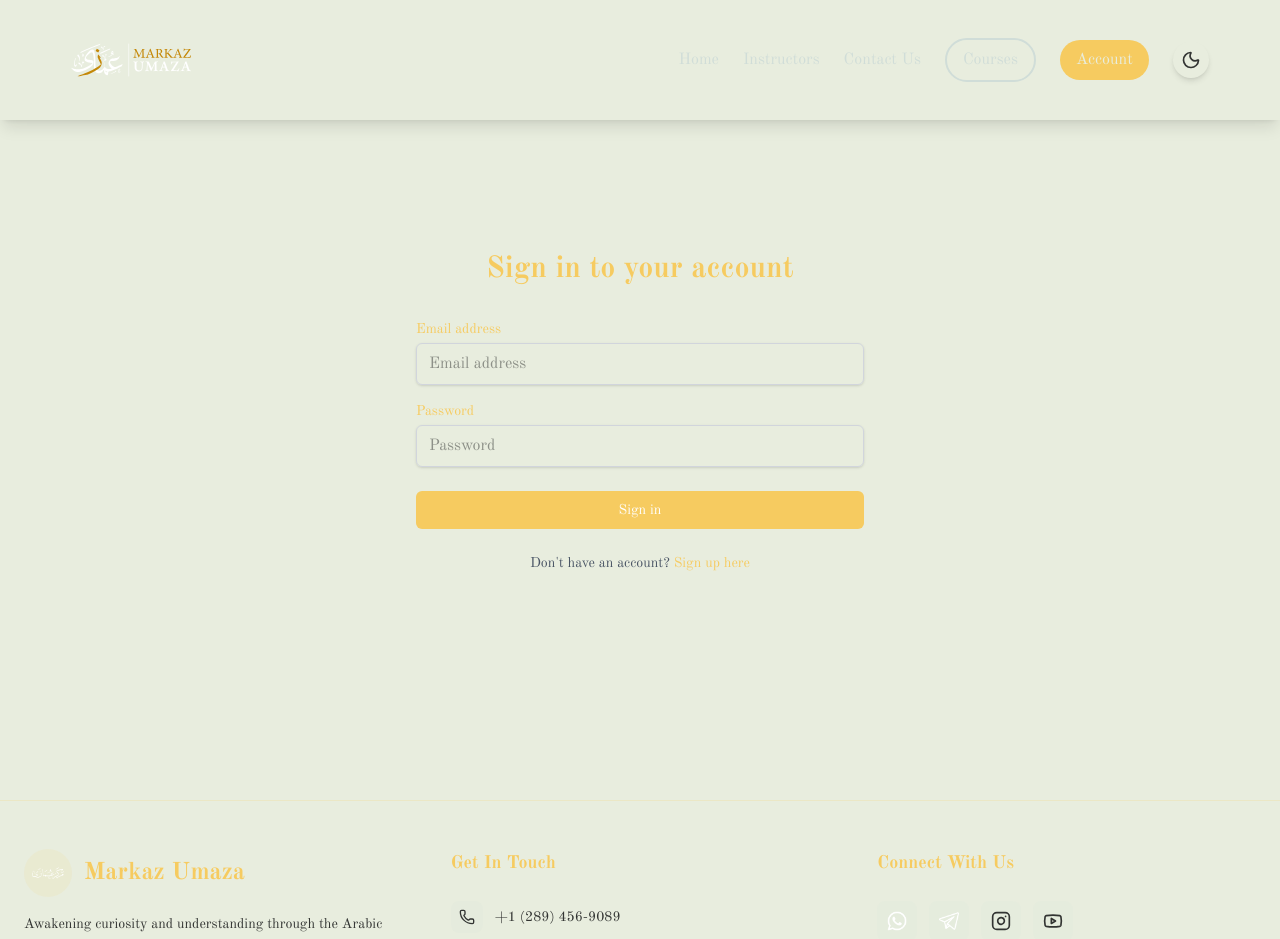
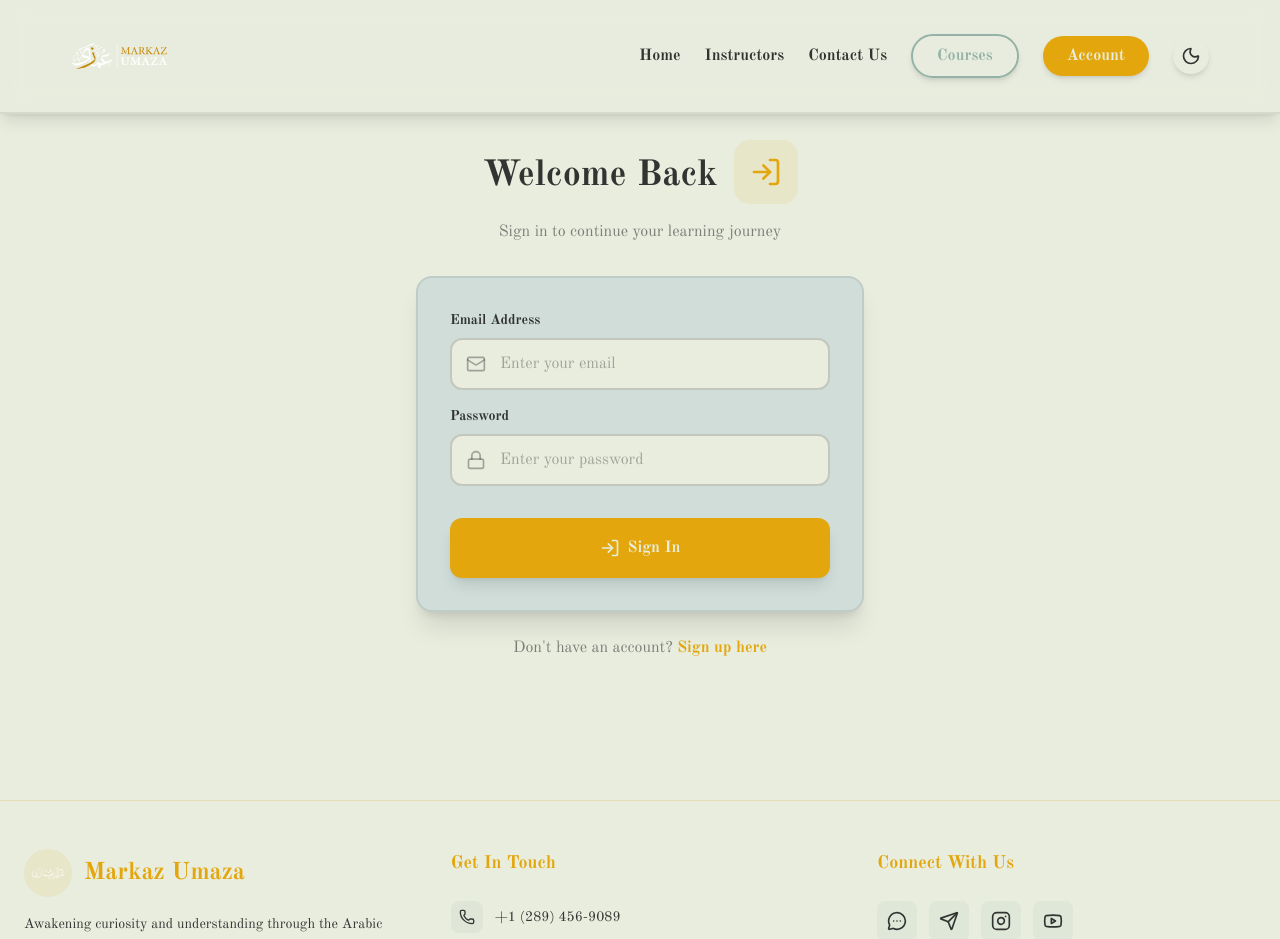
Before and after one commit to AymenS02/markaz-umaza, a Next.js app: page /login in a window 1280 px wide. Shown: the top 939 px of the page. Built offline with nearby package versions, Linux system fonts and the light colour scheme; sample sign-in values are in the browser's storage.

Commit message:
fixed styling, fixed footer

```diff
--- a/app/components/Footer.jsx
+++ b/app/components/Footer.jsx
@@ -3,7 +3,7 @@ import Image from 'next/image'
 import Link from 'next/link'
 
 import {
-  Instagram, Youtube, Mail, Phone, MessageCircle
+  InstagramIcon, YoutubeIcon, SendIcon,  MessageCircleMore, Mail, Phone, MessageCircle
 } from "lucide-react";
 
 const Footer = () => {
@@ -79,42 +79,30 @@ const Footer = () => {
                 href="https://wa.me/12894569089"
                 target="_blank"
                 rel="noopener noreferrer"
-                className='w-10 h-10 rounded-lg bg-secondary/10 hover:bg-primary/20 flex items-center justify-center transition-all duration-300 hover:scale-110 group'
+                className='w-10 h-10 rounded-lg bg-secondary/10 hover:bg-green-800/20 flex items-center justify-center text-foreground hover:text-green-600 transition-all duration-300 hover:scale-110 group'
                 aria-label="WhatsApp"
               >
-                <Image
-                  src="/assets/whatsapp.png"
-                  alt="WhatsApp"
-                  width={20}
-                  height={20}
-                  className='group-hover:scale-110 transition-transform'
-                />
+                <MessageCircleMore size={20} className='group-hover:scale-110 transition-transform' />
               </a>
 
               <a
                 href="https://t.me/markazumaza"
                 target="_blank"
                 rel="noopener noreferrer"
-                className='w-10 h-10 rounded-lg bg-secondary/10 hover:bg-primary/20 flex items-center justify-center transition-all duration-300 hover:scale-110 group'
+                className='w-10 h-10 rounded-lg bg-secondary/10 hover:bg-blue-600/20 flex items-center justify-center text-foreground hover:text-blue-600 transition-all duration-300 hover:scale-110 group'
                 aria-label="Telegram"
               >
-                <Image
-                  src="/assets/telegram.png"
-                  alt="Telegram"
-                  width={20}
-                  height={20}
-                  className='group-hover:scale-110 transition-transform'
-                />
+                <SendIcon size={20} className='group-hover:scale-110 transition-transform' />
               </a>
 
               <a
                 href="https://instagram.com/markazumaza"
                 target="_blank"
                 rel="noopener noreferrer"
-                className='w-10 h-10 rounded-lg bg-secondary/10 hover:bg-accent/20 flex items-center justify-center text-foreground hover:text-accent transition-all duration-300 hover:scale-110'
+                className='w-10 h-10 rounded-lg bg-secondary/10 hover:bg-purple-800/20 flex items-center justify-center text-foreground hover:text-purple-800 transition-all duration-300 hover:scale-110'
                 aria-label="Instagram"
               >
-                <Instagram size={20} />
+                <InstagramIcon size={20} />
               </a>
 
               <a
@@ -124,7 +112,7 @@ const Footer = () => {
                 className='w-10 h-10 rounded-lg bg-secondary/10 hover:bg-error/20 flex items-center justify-center text-foreground hover:text-error transition-all duration-300 hover:scale-110'
                 aria-label="YouTube"
               >
-                <Youtube size={20} />
+                <YoutubeIcon size={20} />
               </a>
             </div>
 
--- a/app/components/Header.jsx
+++ b/app/components/Header.jsx
@@ -21,18 +21,18 @@ const Header = () => {
   if (!hydrated) return null; // Prevent SSR/client mismatch
 
   return (
-    <header className="max-md:hidden fixed top-0 left-0 w-full px-2 bg-background text-foreground shadow-lg z-50">
-      <div className="max-w-[90%] mx-auto flex items-center justify-between">
+    <header className="max-md:hidden fixed top-0 left-0 w-full px-2 bg-background/95 backdrop-blur-md text-foreground shadow-lg border-b-2 border-foreground/10 z-50">
+      <div className="max-w-[90%] mx-auto flex items-center justify-between py-2">
         {/* Logo */}
         <div className="flex items-center">
           <div
-            className="mr-3 cursor-pointer hover:scale-105 transition-transform "
+            className="mr-3 cursor-pointer hover:scale-105 transition-transform"
             onClick={() => window.location.href='/'}
           >
             <Image
               src="/assets/markaz_umaza_header_logo.svg"
               alt="Fitrah Foundation Logo"
-              className="w-30 h-30 object-fit"
+              className="w-24 h-24 object-fit"
               width={24}
               height={24}
               priority
@@ -42,15 +42,15 @@ const Header = () => {
 
         {/* Navigation Menu */}
         <nav className="flex items-center space-x-6">
-          <Link href="/" className="text-secondary hover:text-primary hover:scale-105 transition-all duration-300 font-medium">
+          <Link href="/" className="text-foreground hover:text-primary hover:scale-105 transition-all duration-300 font-bold">
             Home
           </Link>
 
-          <Link href="/instructors" className="text-secondary hover:text-primary hover:scale-105 transition-all duration-300 font-medium">
+          <Link href="/instructors" className="text-foreground hover:text-primary hover:scale-105 transition-all duration-300 font-bold">
             Instructors
           </Link>
 
-          <Link href="/contact" className="text-secondary hover:text-primary hover:scale-105 transition-all duration-300 font-medium">
+          <Link href="/contact" className="text-foreground hover:text-primary hover:scale-105 transition-all duration-300 font-bold">
             Contact Us
           </Link>
 
@@ -60,7 +60,7 @@ const Header = () => {
               {/* Courses button */}
               <Link
                 href="/courses"
-                className="px-4 py-2 rounded-full font-medium border-2 border-secondary text-secondary hover:bg-secondary hover:text-background hover:scale-105 transition-all duration-300 cursor-pointer"
+                className="px-6 py-2 rounded-full font-bold border-2 border-secondary text-secondary hover:bg-secondary hover:text-background hover:scale-105 transition-all duration-300 cursor-pointer shadow-md"
               >
                 Courses
               </Link>
@@ -68,7 +68,7 @@ const Header = () => {
               {/* Account button */}
               <Link
                 href="/account"
-                className="px-4 py-2 rounded-full font-medium bg-primary text-background hover:bg-accent hover:shadow-lg hover:shadow-primary/30 hover:scale-105 transition-all duration-300 cursor-pointer"
+                className="px-6 py-2 rounded-full font-bold bg-primary text-background hover:bg-accent hover:scale-105 transition-all duration-300 cursor-pointer shadow-md"
               >
                 Account
               </Link>
@@ -77,7 +77,7 @@ const Header = () => {
               {user.role === 'ADMIN' && (
                 <Link
                   href="/admin"
-                  className="px-4 py-2 rounded-full font-medium bg-accent text-background hover:bg-primary hover:shadow-lg hover:shadow-accent/30 hover:scale-105 transition-all duration-300 cursor-pointer"
+                  className="px-6 py-2 rounded-full font-bold bg-accent text-background hover:bg-primary hover:scale-105 transition-all duration-300 cursor-pointer shadow-md"
                 >
                   Admin
                 </Link>
@@ -87,7 +87,7 @@ const Header = () => {
             // Show Sign Up if not logged in
             <Link
               href="/sign-up"
-              className="px-4 py-2 rounded-full font-medium bg-primary text-background hover:bg-accent hover:shadow-lg hover:shadow-primary/30 hover:scale-105 transition-all duration-300 cursor-pointer"
+              className="px-6 py-2 rounded-full font-bold bg-primary text-background hover:bg-accent hover:scale-105 transition-all duration-300 cursor-pointer shadow-md"
             >
               Sign Up
             </Link>
--- a/app/globals.css
+++ b/app/globals.css
@@ -3,9 +3,9 @@
 @theme {
 
   /* Core Brand Colors */
-  --color-primary: hsl(43, 89%, 67%);     /* F5CB5C - golden yellow */
-  --color-secondary: hsl(157, 16%, 84%);  /* CFDBD5 - mint gray */
-  --color-accent: hsl(81, 29%, 90%);      /* E8EDDF - soft green-yellow */
+  --color-primary: hsl(43, 89%, 47%);     /* F5CB5C - golden yellow */
+  --color-secondary: hsl(157, 16%, 64%);  /* CFDBD5 - mint gray */
+  --color-accent: hsl(81, 29%, 70%);      /* E8EDDF - soft green-yellow */
 
   /* Backgrounds & Surfaces */
   --color-background: hsl(81, 29%, 90%);  /* E8EDDF */
--- a/app/login/page.jsx
+++ b/app/login/page.jsx
@@ -4,6 +4,7 @@ import { useState } from 'react';
 import { useRouter } from 'next/navigation';
 import Link from 'next/link';
 import { useAuth } from '../components/authContext'; // ✅ import the context
+import { LogIn, Mail, Lock } from 'lucide-react';
 
 export default function LoginPage() {
   const { setUser } = useAuth(); // ✅ get setUser from context
@@ -47,25 +48,42 @@ export default function LoginPage() {
 
   return (
     <div className="min-h-screen flex items-center justify-center bg-background py-12 px-4 sm:px-6 lg:px-8">
-      <div className="max-w-md w-full space-y-8">
-        <div>
-          <h2 className="mt-6 text-center text-3xl font-extrabold text-primary">
-            Sign in to your account
+      <div className="max-w-md w-full">
+        {/* Header */}
+        <div className="text-center mb-8">
+        <div className='flex justify-center items-center gap-4'>
+          <h2 className="text-4xl font-black text-foreground mb-2">
+            Welcome Back
           </h2>
+          <div className="inline-flex items-center justify-center w-16 h-16 bg-primary/10 rounded-2xl mb-4">
+            <LogIn className="text-primary" size={32} />
+          </div>
         </div>
 
-        <form className="mt-8 space-y-6" onSubmit={handleSubmit}>
+          <p className="text-foreground/60">
+            Sign in to continue your learning journey
+          </p>
+        </div>
+
+        {/* Form Card */}
+        <div className="bg-card border-2 border-foreground/10 rounded-2xl p-8 shadow-xl">
+          <form className="space-y-6" onSubmit={handleSubmit}>
             {error && (
-            <div className="bg-red-100 border border-red-400 text-red-700 px-4 py-3 rounded">
+              <div className="bg-error/10 border-2 border-error/30 text-error px-4 py-3 rounded-xl font-semibold">
                 {error}
               </div>
             )}
 
             <div className="space-y-4">
+              {/* Email Field */}
               <div>
-              <label htmlFor="email" className="block text-sm font-medium text-primary">
-                Email address
+                <label htmlFor="email" className="block text-sm font-bold text-foreground mb-2">
+                  Email Address
                 </label>
+                <div className="relative">
+                  <div className="absolute inset-y-0 left-0 pl-4 flex items-center pointer-events-none">
+                    <Mail className="text-foreground/40" size={20} />
+                  </div>
                   <input
                     id="email"
                     name="email"
@@ -73,15 +91,21 @@ export default function LoginPage() {
                     required
                     value={formData.email}
                     onChange={(e) => setFormData({ ...formData, email: e.target.value })}
-                className="text-input mt-1 block w-full px-3 py-2 border border-gray-300 rounded-md shadow-sm focus:outline-none focus:ring-indigo-500 focus:border-indigo-500"
-                placeholder="Email address"
+                    className="text-input block w-full pl-12 pr-4 py-3 bg-background border-2 border-foreground/20 rounded-xl text-foreground placeholder:text-foreground/40 focus:outline-none focus:ring-2 focus:ring-primary focus:border-primary transition-all"
+                    placeholder="Enter your email"
                   />
                 </div>
+              </div>
 
+              {/* Password Field */}
               <div>
-              <label htmlFor="password" className="block text-sm font-medium text-primary">
+                <label htmlFor="password" className="block text-sm font-bold text-foreground mb-2">
                   Password
                 </label>
+                <div className="relative">
+                  <div className="absolute inset-y-0 left-0 pl-4 flex items-center pointer-events-none">
+                    <Lock className="text-foreground/40" size={20} />
+                  </div>
                   <input
                     id="password"
                     name="password"
@@ -89,31 +113,48 @@ export default function LoginPage() {
                     required
                     value={formData.password}
                     onChange={(e) => setFormData({ ...formData, password: e.target.value })}
-                className="text-input mt-1 block w-full px-3 py-2 border border-gray-300 rounded-md shadow-sm focus:outline-none focus:ring-indigo-500 focus:border-indigo-500"
-                placeholder="Password"
+                    className="text-input block w-full pl-12 pr-4 py-3 bg-background border-2 border-foreground/20 rounded-xl text-foreground placeholder:text-foreground/40 focus:outline-none focus:ring-2 focus:ring-primary focus:border-primary transition-all"
+                    placeholder="Enter your password"
                   />
                 </div>
               </div>
+            </div>
 
-          <div>
+            {/* Submit Button */}
+            <div className="pt-2">
               <button
                 type="submit"
                 disabled={loading}
-              className="group relative w-full flex justify-center py-2 px-4 border border-transparent text-sm font-medium rounded-md text-white bg-primary hover:bg-primary/80 focus:outline-none focus:ring-2 focus:ring-offset-2 focus:ring-primary/80 disabled:opacity-50 transition duration-300"
+                className="group relative w-full flex justify-center items-center gap-2 py-4 px-4 border-2 border-transparent text-base font-black rounded-xl text-background bg-primary hover:bg-primary/90 focus:outline-none focus:ring-2 focus:ring-offset-2 focus:ring-primary disabled:opacity-50 disabled:cursor-not-allowed transition-all duration-300 shadow-lg hover:shadow-xl hover:scale-[1.02]"
               >
-              {loading ? 'Signing in...' : 'Sign in'}
+                {loading ? (
+                  <>
+                    <div className="w-5 h-5 border-2 border-background/30 border-t-background rounded-full animate-spin"></div>
+                    Signing in...
+                  </>
+                ) : (
+                  <>
+                    <LogIn size={20} />
+                    Sign In
+                  </>
+                )}
               </button>
             </div>
+          </form>
+        </div>
 
-          <div className="text-center">
-            <p className="text-sm text-gray-600">
+        {/* Sign Up Link */}
+        <div className="text-center mt-6">
+          <p className="text-foreground/60">
             Don&apos;t have an account?{' '}
-              <Link href="/sign-up" className="font-medium text-primary hover:text-primary/80">
+            <Link
+              href="/sign-up"
+              className="font-bold text-primary hover:text-primary/80 transition-colors"
+            >
               Sign up here
             </Link>
           </p>
         </div>
-        </form>
       </div>
     </div>
   );
```
Also changed, not shown: app/courses/[id]/enroll/page.jsx (+61 -60 lines), app/courses/page.jsx (+41 -42 lines), app/instructors/page.jsx (+19 -35 lines), public/assets/telegram.png, public/assets/telegram.svg (added). Lines whose indentation alone changed are shown as unchanged.
